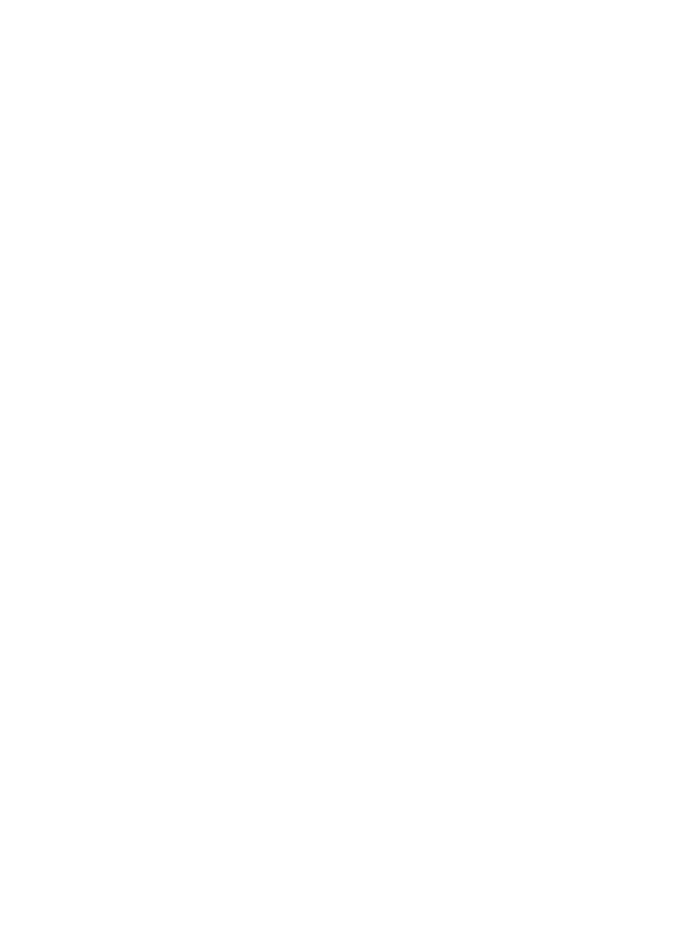
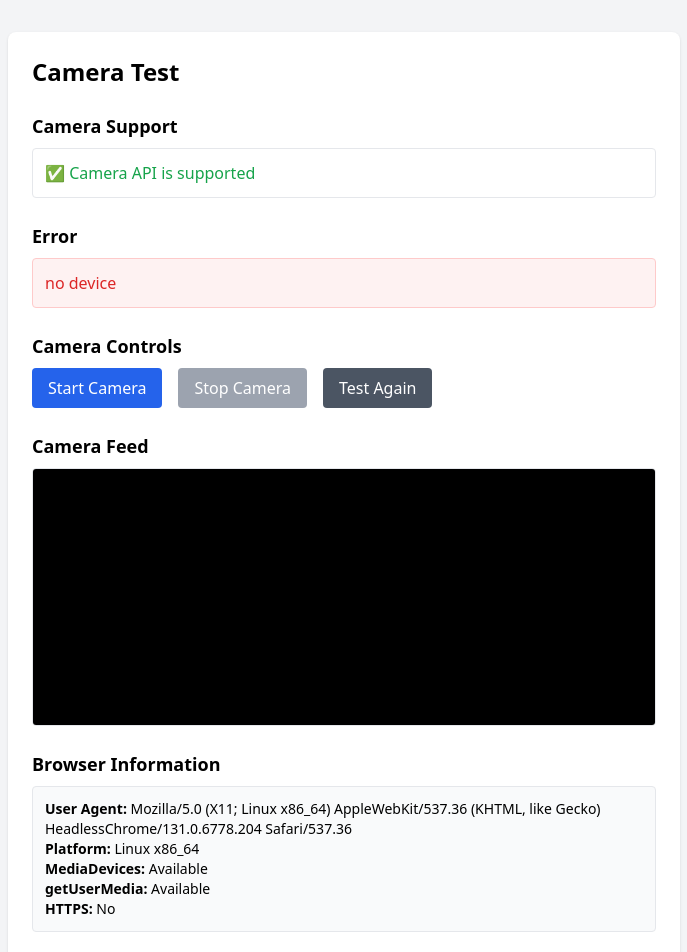
Before and after one commit to vandandalvi/insurance-claim-genai, a React (Vite) app in the folder client/: page /camera-test in a window 1280 px wide. Before the commit this address had no page. Shown: the top 952 px of the page, without its empty margins (296-983 px from the left). Before the commit the page ends 800 px from the top, so only its background shows below. Built offline with nearby package versions, Linux system fonts and the light colour scheme.

Commit message:
Add comprehensive camera debugging and test page

```diff
--- a/client/src/main.jsx
+++ b/client/src/main.jsx
@@ -9,6 +9,7 @@ import Verify from './pages/Verify.jsx';
 import Chat from './pages/Chat.jsx';
 import FinalSubmit from './pages/FinalSubmit.jsx';
 import ThankYou from './pages/ThankYou.jsx';
+import CameraTest from './pages/CameraTest.jsx';
 
 // ✅ Clear user on full page reload
 localStorage.removeItem('user');
@@ -24,6 +25,7 @@ ReactDOM.createRoot(document.getElementById('root')).render(
       <Route path="/chat" element={<Chat />} />
       <Route path="/submit" element={<FinalSubmit />} />
       <Route path="/thank-you" element={<ThankYou />} />
+      <Route path="/camera-test" element={<CameraTest />} />
     </Routes>
   </BrowserRouter>
 );
--- /dev/null
+++ b/client/src/pages/CameraTest.jsx
@@ -0,0 +1,176 @@
+import { useState, useRef, useEffect } from 'react';
+
+export default function CameraTest() {
+  const [cameraSupported, setCameraSupported] = useState(null);
+  const [cameraError, setCameraError] = useState(null);
+  const [stream, setStream] = useState(null);
+  const videoRef = useRef(null);
+
+  useEffect(() => {
+    testCamera();
+  }, []);
+
+  const testCamera = async () => {
+    try {
+      console.log('Testing camera support...');
+
+      // Check if camera API is supported
+      if (!navigator.mediaDevices || !navigator.mediaDevices.getUserMedia) {
+        setCameraSupported(false);
+        setCameraError('Camera API not supported');
+        return;
+      }
+
+      setCameraSupported(true);
+      console.log('Camera API supported');
+
+      // Check available devices
+      const devices = await navigator.mediaDevices.enumerateDevices();
+      const videoDevices = devices.filter(device => device.kind === 'videoinput');
+      console.log('Video devices found:', videoDevices.length);
+
+      if (videoDevices.length === 0) {
+        setCameraError('No camera devices found');
+        return;
+      }
+
+      console.log('Available cameras:', videoDevices.map(d => d.label || 'Unknown camera'));
+
+    } catch (error) {
+      console.error('Error testing camera:', error);
+      setCameraError(error.message);
+    }
+  };
+
+  const startCamera = async () => {
+    try {
+      console.log('Starting camera...');
+
+      const mediaStream = await navigator.mediaDevices.getUserMedia({
+        video: true,
+        audio: false
+      });
+
+      console.log('Camera stream obtained:', mediaStream);
+      setStream(mediaStream);
+
+      if (videoRef.current) {
+        videoRef.current.srcObject = mediaStream;
+        videoRef.current.play();
+      }
+
+    } catch (error) {
+      console.error('Error starting camera:', error);
+      setCameraError(error.message);
+    }
+  };
+
+  const stopCamera = () => {
+    if (stream) {
+      stream.getTracks().forEach(track => track.stop());
+      setStream(null);
+    }
+    if (videoRef.current) {
+      videoRef.current.srcObject = null;
+    }
+  };
+
+  return (
+    <div className="min-h-screen bg-gray-100 p-8">
+      <div className="max-w-2xl mx-auto bg-white rounded-lg shadow p-6">
+        <h1 className="text-2xl font-bold mb-6">Camera Test</h1>
+
+        {/* Camera Support Status */}
+        <div className="mb-6">
+          <h2 className="text-lg font-semibold mb-2">Camera Support</h2>
+          <div className="p-3 rounded border">
+            {cameraSupported === null && <p>Testing camera support...</p>}
+            {cameraSupported === true && (
+              <p className="text-green-600">✅ Camera API is supported</p>
+            )}
+            {cameraSupported === false && (
+              <p className="text-red-600">❌ Camera API is not supported</p>
+            )}
+          </div>
+        </div>
+
+        {/* Camera Error */}
+        {cameraError && (
+          <div className="mb-6">
+            <h2 className="text-lg font-semibold mb-2">Error</h2>
+            <div className="p-3 bg-red-50 border border-red-200 rounded">
+              <p className="text-red-600">{cameraError}</p>
+            </div>
+          </div>
+        )}
+
+        {/* Camera Controls */}
+        <div className="mb-6">
+          <h2 className="text-lg font-semibold mb-2">Camera Controls</h2>
+          <div className="flex gap-4">
+            <button
+              onClick={startCamera}
+              disabled={!cameraSupported}
+              className="px-4 py-2 bg-blue-600 text-white rounded hover:bg-blue-700 disabled:bg-gray-400"
+            >
+              Start Camera
+            </button>
+            <button
+              onClick={stopCamera}
+              disabled={!stream}
+              className="px-4 py-2 bg-red-600 text-white rounded hover:bg-red-700 disabled:bg-gray-400"
+            >
+              Stop Camera
+            </button>
+            <button
+              onClick={testCamera}
+              className="px-4 py-2 bg-gray-600 text-white rounded hover:bg-gray-700"
+            >
+              Test Again
+            </button>
+          </div>
+        </div>
+
+        {/* Video Display */}
+        <div className="mb-6">
+          <h2 className="text-lg font-semibold mb-2">Camera Feed</h2>
+          <div className="border rounded overflow-hidden">
+            <video
+              ref={videoRef}
+              autoPlay
+              playsInline
+              muted
+              className="w-full h-64 bg-black"
+            />
+          </div>
+        </div>
+
+        {/* Browser Info */}
+        <div className="mb-6">
+          <h2 className="text-lg font-semibold mb-2">Browser Information</h2>
+          <div className="p-3 bg-gray-50 border rounded text-sm">
+            <p><strong>User Agent:</strong> {navigator.userAgent}</p>
+            <p><strong>Platform:</strong> {navigator.platform}</p>
+            <p><strong>MediaDevices:</strong> {navigator.mediaDevices ? 'Available' : 'Not Available'}</p>
+            <p><strong>getUserMedia:</strong> {navigator.mediaDevices?.getUserMedia ? 'Available' : 'Not Available'}</p>
+            <p><strong>HTTPS:</strong> {window.location.protocol === 'https:' ? 'Yes' : 'No'}</p>
+          </div>
+        </div>
+
+        {/* Instructions */}
+        <div className="mb-6">
+          <h2 className="text-lg font-semibold mb-2">Troubleshooting</h2>
+          <div className="p-3 bg-yellow-50 border border-yellow-200 rounded">
+            <ul className="list-disc list-inside text-sm space-y-1">
+              <li>Make sure you're using HTTPS (required for camera access)</li>
+              <li>Allow camera permissions when prompted</li>
+              <li>Try refreshing the page if camera doesn't start</li>
+              <li>Check if another app is using the camera</li>
+              <li>Try a different browser if issues persist</li>
+            </ul>
+          </div>
+        </div>
+      </div>
+    </div>
+  );
+}
--- a/client/src/pages/Claim.jsx
+++ b/client/src/pages/Claim.jsx
@@ -1,4 +1,4 @@
-import { useState, useRef } from 'react';
+import { useState, useRef, useEffect } from 'react';
 import { useNavigate } from 'react-router-dom';
 import { Shield, Upload, FileText, CheckCircle, XCircle, User, Calendar, MapPin, DollarSign, Activity, ArrowRight, AlertCircle, Loader, AlertTriangle, Eye, Clock, Building, Camera } from 'lucide-react';
 import { createWorker } from 'tesseract.js';
@@ -37,37 +37,55 @@ export default function Claim() {
 
   const startCamera = async () => {
     try {
+      console.log('Starting camera...');
       setCameraError(null);
 
       // Check if camera is supported
       if (!navigator.mediaDevices || !navigator.mediaDevices.getUserMedia) {
+        console.log('Camera API not supported');
         setCameraAvailable(false);
         setCameraError('Camera is not supported in this browser. Please use a modern browser or upload a file instead.');
         alert('Camera is not supported in this browser. Please use a modern browser or upload a file instead.');
         return;
       }
 
-      // Try to get camera stream with better error handling
+      console.log('Camera API supported, requesting access...');
+
+      // Try to get camera stream with simpler constraints
       const stream = await navigator.mediaDevices.getUserMedia({
         video: {
-          facingMode: 'environment', // Use back camera
-          width: { ideal: 1920, min: 640 },
-          height: { ideal: 1080, min: 480 }
+          facingMode: 'environment' // Use back camera
         },
         audio: false
       });
 
+      console.log('Camera stream obtained:', stream);
       setCameraStream(stream);
       setShowCamera(true);
       setCameraAvailable(true);
 
+      // Set up video element
       if (videoRef.current) {
+        console.log('Setting up video element...');
         videoRef.current.srcObject = stream;
+
         // Wait for video to load
         videoRef.current.onloadedmetadata = () => {
-          videoRef.current.play();
+          console.log('Video metadata loaded, starting playback...');
+          videoRef.current.play().then(() => {
+            console.log('Video playback started successfully');
+          }).catch((playError) => {
+            console.error('Error starting video playback:', playError);
+          });
         };
+
+        videoRef.current.onerror = (error) => {
+          console.error('Video element error:', error);
+        };
+      } else {
+        console.error('Video ref not available');
       }
+
     } catch (error) {
       console.error('Error accessing camera:', error);
       setCameraAvailable(false);
@@ -92,6 +110,7 @@ export default function Claim() {
       }
 
       setCameraError(errorMessage);
+      console.log('Camera error:', errorMessage);
       alert(errorMessage);
 
       // Fallback: Show file upload option
@@ -254,6 +273,36 @@ export default function Claim() {
     }
   };
 
+  // Test camera availability on component mount
+  const testCameraAvailability = async () => {
+    try {
+      if (!navigator.mediaDevices || !navigator.mediaDevices.getUserMedia) {
+        setCameraAvailable(false);
+        return;
+      }
+
+      // Just check if we can enumerate devices
+      const devices = await navigator.mediaDevices.enumerateDevices();
+      const videoDevices = devices.filter(device => device.kind === 'videoinput');
+
+      if (videoDevices.length === 0) {
+        setCameraAvailable(false);
+        setCameraError('No camera found on this device');
+      } else {
+        setCameraAvailable(true);
+        console.log('Camera devices found:', videoDevices.length);
+      }
+    } catch (error) {
+      console.error('Error testing camera availability:', error);
+      setCameraAvailable(false);
+    }
+  };
+
+  // Test camera on component mount
+  useEffect(() => {
+    testCameraAvailability();
+  }, []);
+
   return (
     <div className="min-h-screen bg-gradient-to-br from-slate-50 to-blue-50">
       {/* Header */}
@@ -363,6 +412,19 @@ export default function Claim() {
                 📷 Open Camera
               </button>
 
+              {/* Camera Test Button for Debugging */}
+              <button
+                onClick={() => {
+                  console.log('Testing camera...');
+                  console.log('navigator.mediaDevices:', navigator.mediaDevices);
+                  console.log('getUserMedia available:', !!navigator.mediaDevices?.getUserMedia);
+                  testCameraAvailability();
+                }}
+                className="mt-2 text-xs text-blue-600 hover:text-blue-800 underline"
+              >
+                🔧 Test Camera
+              </button>
+
               {/* Camera Fallback Notice */}
               <p className="text-xs text-gray-500 mt-2">
                 💡 If camera doesn't work, use file upload above
@@ -401,7 +463,12 @@ export default function Claim() {
                     playsInline
                     muted
                     className="w-full rounded-lg border-2 border-gray-300"
-                    style={{ minHeight: '300px' }}
+                    style={{ minHeight: '300px', backgroundColor: '#000' }}
+                    onLoadStart={() => console.log('Video load started')}
+                    onLoadedData={() => console.log('Video data loaded')}
+                    onCanPlay={() => console.log('Video can play')}
+                    onPlaying={() => console.log('Video is playing')}
+                    onError={(e) => console.error('Video error:', e)}
                   />
 
                   {/* Camera Status */}
```
